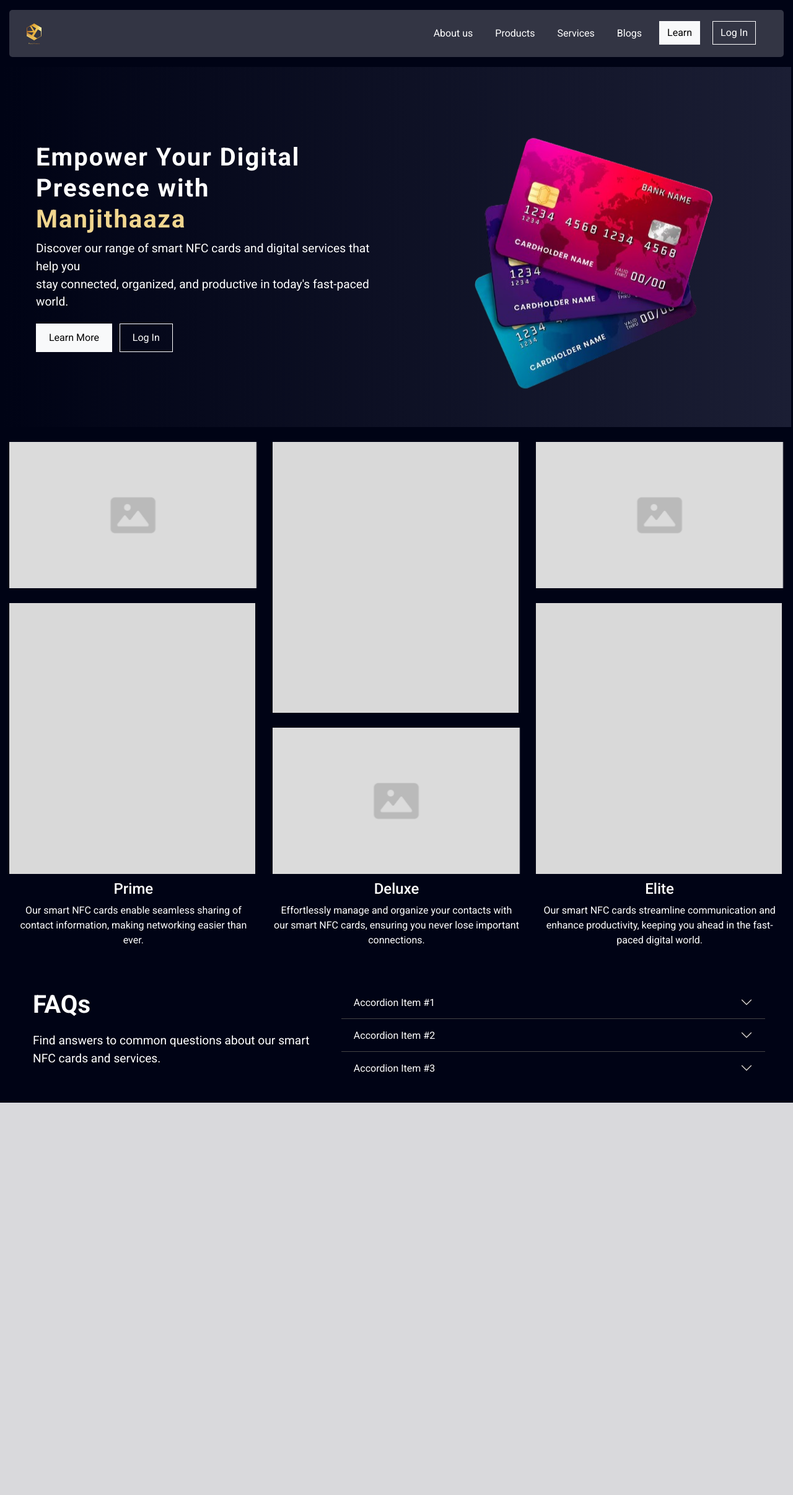
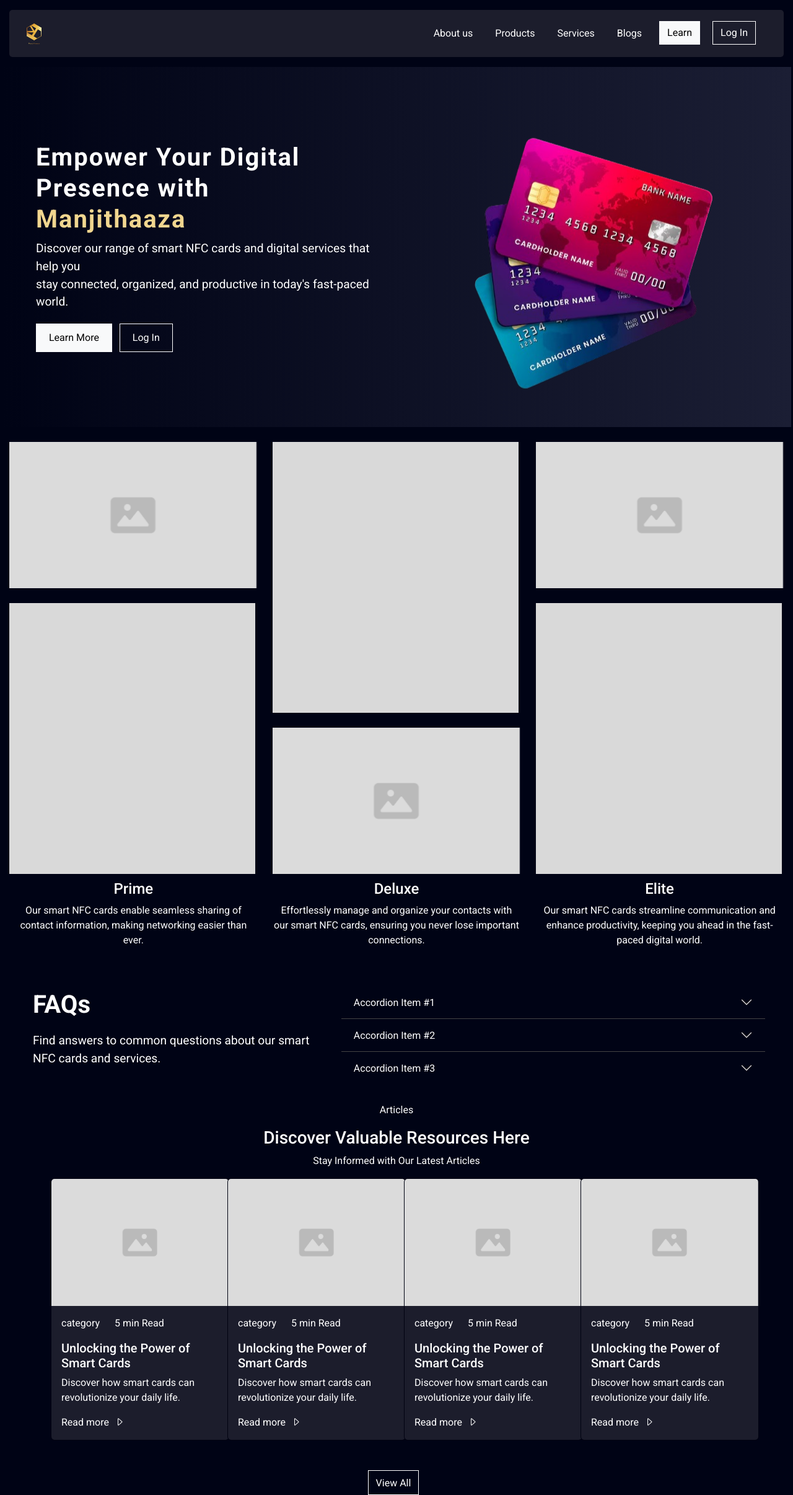
Before and after one commit to Uditha20/NFC-WEB, a PHP site: page / in a window 1280 px wide. Shown: the whole page at 62% size. Before the commit the page ends 1779 px from the top, so only its background shows below. Run offline with PHP 8.4, Linux system fonts and the light colour scheme.

Commit message:
index changes add

```diff
--- a/css/style.css
+++ b/css/style.css
@@ -12,22 +12,28 @@
   padding: 0;
 }
 
-.navbar {
+.navbar,
+.card {
   background-color: var(--main-color);
   position: relative;
   z-index: 1;
 }
 
-.navbar::before {
+.navbar::before,
+.card::before {
   content: "";
   position: absolute;
   top: 0;
   left: 0;
   width: 100%;
   height: 100%;
-  background-color: rgba(255, 255, 255, 0.2);
+  background-color: rgba(141, 137, 137, 0.2);
   z-index: -1;
   border-radius: 5px;
+}
+
+.card {
+  color: var(--text-color);
 }
 
 .nav-link,
@@ -173,3 +179,17 @@
   margin-top: 10px;
   text-align: center;
 }
+
+.read-more-link {
+  color: var(--text-color);
+  text-decoration: none;
+}
+
+.read-more-link:hover {
+  text-decoration: none;
+}
+
+.read-more-link i {
+  margin-left: 5px;
+  color: var(--text-color);
+}
--- a/index.html
+++ b/index.html
@@ -135,7 +135,10 @@
             />
             <div class="empower-text">
               <h4>Deluxe</h4>
-              <p>Effortlessly manage and organize your contacts with our smart NFC cards, ensuring you never lose important connections.</p>
+              <p>
+                Effortlessly manage and organize your contacts with our smart
+                NFC cards, ensuring you never lose important connections.
+              </p>
             </div>
           </div>
         </div>
@@ -151,7 +154,10 @@
             <img src="./asset/img/empoer-big.png" class="img-fluid" alt="..." />
             <div class="empower-text">
               <h4>Elite</h4>
-              <p>Our smart NFC cards streamline communication and enhance productivity, keeping you ahead in the fast-paced digital world.</p>
+              <p>
+                Our smart NFC cards streamline communication and enhance
+                productivity, keeping you ahead in the fast-paced digital world.
+              </p>
             </div>
           </div>
         </div>
@@ -255,5 +261,116 @@
         </div>
       </div>
     </div>
+
+    <div class="container-fluid">
+      <div class="row">
+        <div class="">
+          <p class="text-center">Articles</p>
+          <h3 class="text-center">Discover Valuable Resources Here</h3>
+          <p class="text-center">Stay Informed with Our Latest Articles</p>
+        </div>
+      </div>
+    </div>
+
+    <div class="container">
+      <div class="row mb-5">
+        <div class="col-md-3">
+          <div class="card" style="width: 18rem">
+            <img
+              src="./asset/img/card.png"
+              class="card-img-top"
+              alt="card.png"
+            />
+            <div class="card-body">
+              <div class="d-flex">
+                <p class="me-4">category</p>
+                <p>5 min Read</p>
+              </div>
+              <h5 class="card-title">Unlocking the Power of Smart Cards</h5>
+              <p class="card-text">
+                Discover how smart cards can revolutionize your daily life.
+              </p>
+              <a href="#" class="read-more-link"
+                >Read more <i class="bi bi-caret-right"></i
+              ></a>
+            </div>
+          </div>
+        </div>
+        <div class="col-md-3">
+          <div class="card" style="width: 18rem">
+            <img
+              src="./asset/img/card.png"
+              class="card-img-top"
+              alt="card.png"
+            />
+            <div class="card-body">
+              <div class="d-flex">
+                <p class="me-4">category</p>
+                <p>5 min Read</p>
+              </div>
+              <h5 class="card-title">Unlocking the Power of Smart Cards</h5>
+              <p class="card-text">
+                Discover how smart cards can revolutionize your daily life.
+              </p>
+              <a href="#" class="read-more-link"
+                >Read more <i class="bi bi-caret-right"></i
+              ></a>
+            </div>
+          </div>
+        </div>
+        <div class="col-md-3">
+          <div class="card" style="width: 18rem">
+            <img
+              src="./asset/img/card.png"
+              class="card-img-top"
+              alt="card.png"
+            />
+            <div class="card-body">
+              <div class="d-flex">
+                <p class="me-4">category</p>
+                <p>5 min Read</p>
+              </div>
+              <h5 class="card-title">Unlocking the Power of Smart Cards</h5>
+              <p class="card-text">
+                Discover how smart cards can revolutionize your daily life.
+              </p>
+              <a href="#" class="read-more-link"
+                >Read more <i class="bi bi-caret-right"></i
+              ></a>
+            </div>
+          </div>
+        </div>
+        <div class="col-md-3">
+          <div class="card" style="width: 18rem">
+            <img
+              src="./asset/img/card.png"
+              class="card-img-top"
+              alt="card.png"
+            />
+            <div class="card-body">
+              <div class="d-flex">
+                <p class="me-4">category</p>
+                <p>5 min Read</p>
+              </div>
+              <h5 class="card-title">Unlocking the Power of Smart Cards</h5>
+              <p class="card-text">
+                Discover how smart cards can revolutionize your daily life.
+              </p>
+              <a href="#" class="read-more-link"
+                >Read more <i class="bi bi-caret-right"></i
+              ></a>
+            </div>
+          </div>
+        </div>
+      </div>
+      <div class="d-flex justify-content-center">
+        <button
+          type="button"
+          class="btn btn-outline-light justify-content-center pt-2"
+        >
+          View All
+        </button>
+      </div>
+    </div>
   </body>
 </html>
```
Also changed, not shown: asset/img/card.png (added).
